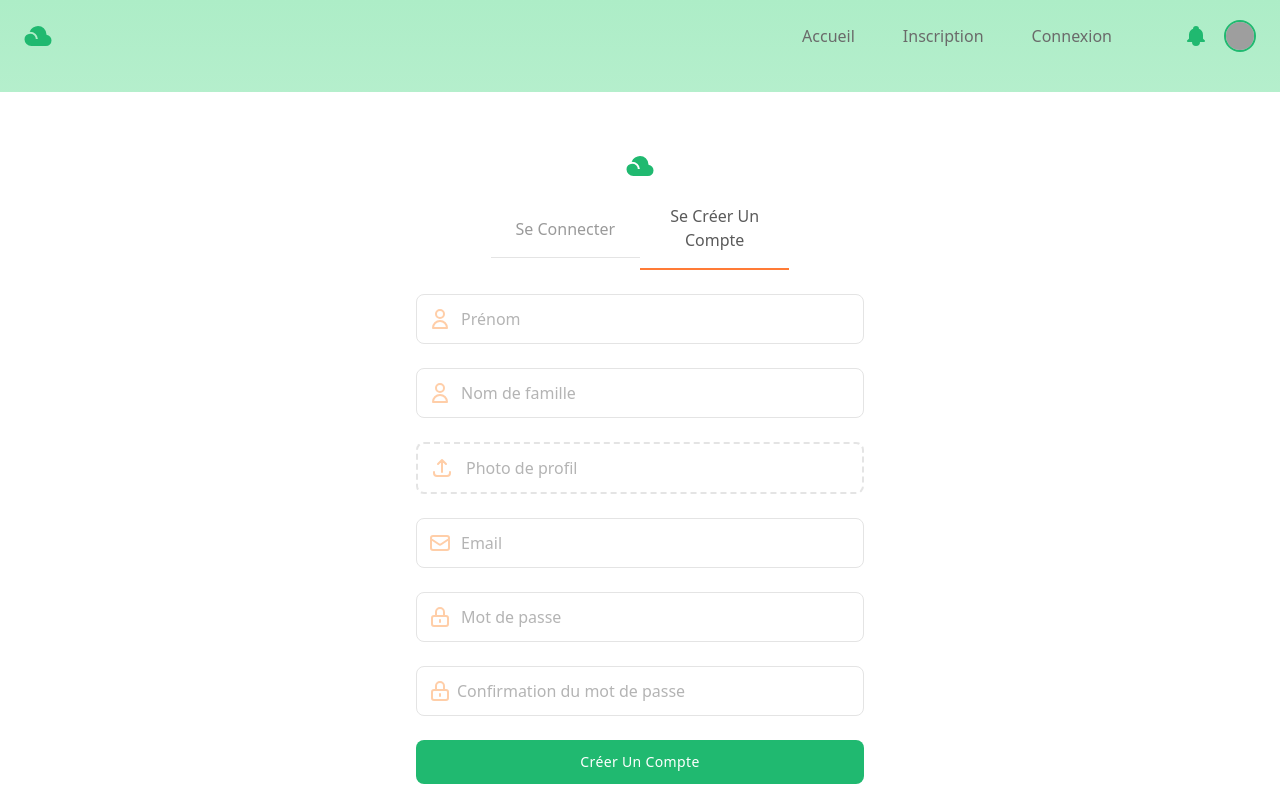
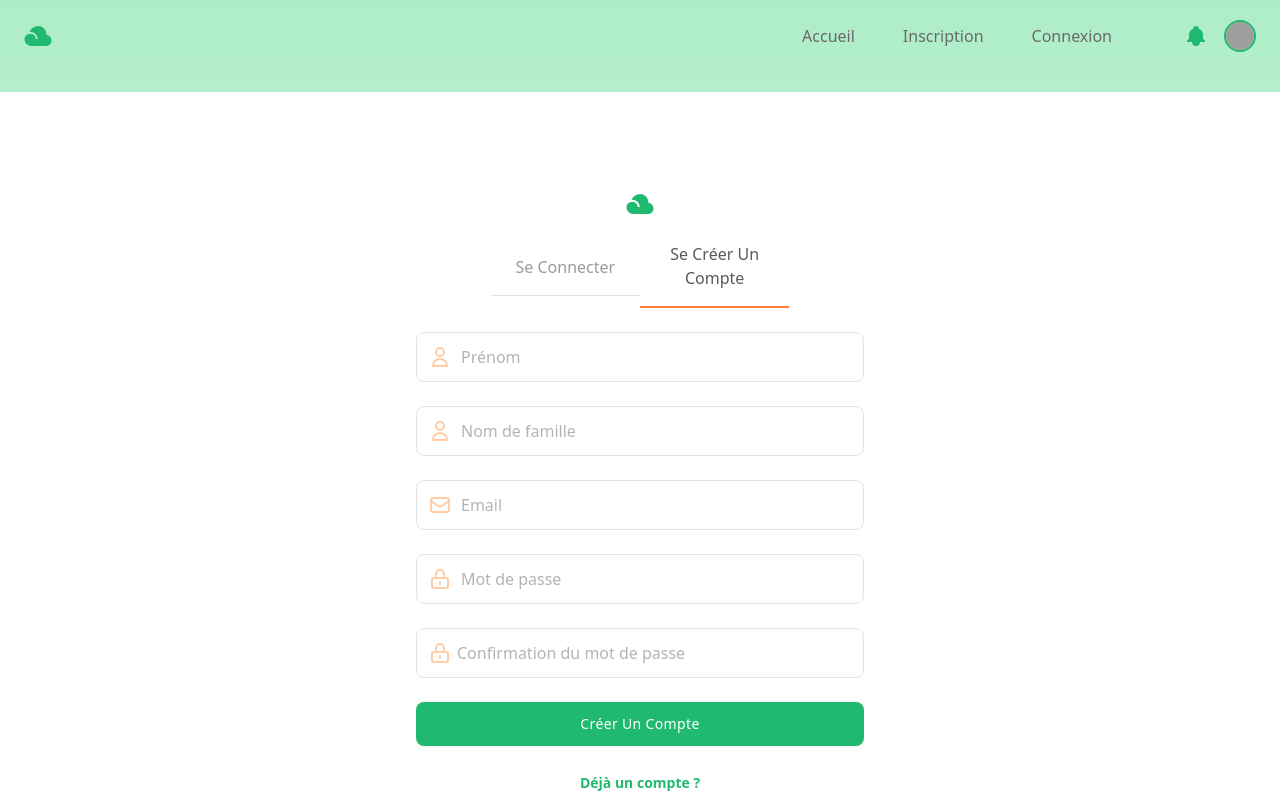
Before and after one commit to laurafeugene/site-voyage-front, a React (Vite) app: page /signup in a window 1280 px wide. Shown: the top 800 px of the page. Built offline with nearby package versions, Linux system fonts and the light colour scheme; grey boxes are pictures that could not be loaded.

Commit message:
:feat: add signup page with alert

```diff
--- a/src/axios.ts
+++ b/src/axios.ts
@@ -15,7 +15,7 @@ class Client {
 
   constructor() {
     this.axios = axios.create({
-      baseURL: 'https://qwikle-server.eddi.cloud/graphql',
+      baseURL: 'https://sea-turtle-app-8gaer.ondigitalocean.app/graphql',
     });
     this.intercept();
   }
--- a/src/components/App/RegisterForm/SignUp.tsx
+++ b/src/components/App/RegisterForm/SignUp.tsx
@@ -1,5 +1,6 @@
 import { useState } from 'react';
 import { NavLink } from 'react-router-dom';
+import { Tab } from '@headlessui/react';
 import { registerUser } from '../../../store/reducers/user';
 
 function SignUp() {
@@ -9,6 +10,8 @@ function SignUp() {
   const [password, setPassword] = useState('');
   const [confirmPassword, setConfirmPassword] = useState('');
   const [messageContent, setMessageContent] = useState('');
+  const [isSuccess, setIsSuccess] = useState(false); // Message de succès lorsqu'un compte est créé
+  const [isNotSucess, setisNotSucess] = useState(false); // Message d'erreur lorsqu'un compte n'est pas créé
 
   const handleFirstNameChange = (
     event: React.ChangeEvent<HTMLInputElement>
@@ -36,6 +39,11 @@ function SignUp() {
 
   const handleSubmit = async (event: React.FormEvent<HTMLFormElement>) => {
     event.preventDefault();
+    setTimeout(() => {
+      // setTimeout permet de déclencher une fonction après un certain temps
+      setIsSuccess(true);
+      setisNotSucess(true);
+    }, 2000); // 2 secondes
 
     // Check if password and confirm password are the same
     if (password === confirmPassword) {
@@ -55,7 +63,7 @@ function SignUp() {
         } else {
           // If account created : display a success message
           setMessageContent(
-            `${response.data.signUp.user.firstname}, votre compte à bien été créé !`
+            `${response.data.signUp.user.firstname}, votre compte a bien été créé !`
           );
 
           // Form cleaning
@@ -80,7 +88,6 @@ function SignUp() {
   return (
     <section className="bg-white dark:bg-gray-900">
       <div className="container flex items-center justify-center min-h-screen px-6 mx-auto">
-        <p className="pb-6 text-green-300">{messageContent}</p>
         <form onSubmit={handleSubmit} className="w-full max-w-md">
           <div className="flex justify-center mx-auto">
             <svg
@@ -94,7 +101,6 @@ function SignUp() {
               <path d="M253-135q-97 0-166.5-67.816Q17-270.631 17-367.491 17-448 73.52-501.5q56.52-53.5 137.5-53.5 80.98 0 137.48 48.5Q405-458 405-380h71q-3-95-78-171t-204-76q36-87 117.5-143t169.103-56q117.06 0 198.729 84Q761-658 770-543v24q80 12 126.5 64.182Q943-402.635 943-327.235 943-247 887-191q-56 56-136 56H253Z" />
             </svg>
           </div>
-
           <div className="flex items-center justify-center mt-6">
             <a
               href="/signin"
@@ -110,7 +116,54 @@ function SignUp() {
               Se créer un compte
             </a>
           </div>
+          {isSuccess ? (
+            <div className="flex w-full max-w-sm overflow-hidden bg-white rounded-lg shadow-md dark:bg-gray-800">
+              <div className="flex items-center justify-center w-12 bg-green">
+                <svg
+                  className="w-6 h-6 text-white fill-current"
+                  viewBox="0 0 40 40"
+                  xmlns="http://www.w3.org/2000/svg"
+                >
+                  <path d="M20 3.33331C10.8 3.33331 3.33337 10.8 3.33337 20C3.33337 29.2 10.8 36.6666 20 36.6666C29.2 36.6666 36.6667 29.2 36.6667 20C36.6667 10.8 29.2 3.33331 20 3.33331ZM16.6667 28.3333L8.33337 20L10.6834 17.65L16.6667 23.6166L29.3167 10.9666L31.6667 13.3333L16.6667 28.3333Z" />
+                </svg>
+              </div>
 
+              <div className="px-4 py-2 -mx-3">
+                <div className="mx-3">
+                  <span className="font-semibold text-green dark:text-emerald-400">
+                    Succès !
+                  </span>
+                  <p className="text-sm text-gray-600 dark:text-gray-200">
+                    {messageContent}
+                  </p>
+                </div>
+              </div>
+            </div>
+          ) : null}
+          {isNotSucess ? (
+            <div className="flex w-full max-w-sm overflow-hidden mt-6 bg-white rounded-lg shadow-md dark:bg-gray-800">
+              <div className="flex items-center justify-center w-12 bg-orange">
+                <svg
+                  className="w-6 h-6 text-white fill-white"
+                  viewBox="0 0 40 40"
+                  xmlns="http://www.w3.org/2000/svg"
+                >
+                  <path d="M20 3.33331C10.8 3.33331 3.33337 10.8 3.33337 20C3.33337 29.2 10.8 36.6666 20 36.6666C29.2 36.6666 36.6667 29.2 36.6667 20C36.6667 10.8 29.2 3.33331 20 3.33331ZM21.6667 28.3333H18.3334V25H21.6667V28.3333ZM21.6667 21.6666H18.3334V11.6666H21.6667V21.6666Z" />
+                </svg>
+              </div>
+
+              <div className="px-4 py-2 -mx-3">
+                <div className="mx-3">
+                  <span className="font-semibold text-orange dark:text-yellow-300">
+                    Attention !
+                  </span>
+                  <p className="text-sm text-gray-600 dark:text-gray-200">
+                    {messageContent}
+                  </p>
+                </div>
+              </div>
+            </div>
+          ) : null}
           <div className="relative flex items-center mt-6">
             <span className="absolute">
               <svg
@@ -128,7 +181,6 @@ function SignUp() {
                 />
               </svg>
             </span>
-
             <input
               type="text"
               className="block w-full py-3 text-gray-700 bg-white border rounded-lg px-11 dark:bg-gray-900 dark:text-gray-300 dark:border-gray-600 focus:border-green-400 dark:focus:border-green-300 focus:ring-green-300 focus:outline-none focus:ring focus:ring-opacity-40"
@@ -169,30 +221,6 @@ function SignUp() {
               onChange={handleLastNameChange}
             />
           </div>
-          {/* Download photo - need to change */}
-          <label
-            htmlFor="dropzone-file"
-            className="flex items-center px-3 py-3 mx-auto mt-6 text-center bg-white border-2 border-dashed rounded-lg cursor-pointer dark:border-gray-600 dark:bg-gray-900"
-          >
-            <svg
-              xmlns="http://www.w3.org/2000/svg"
-              className="w-6 h-6 text-gray-300 dark:text-gray-500"
-              fill="none"
-              viewBox="0 0 24 24"
-              stroke="#ffcea8"
-              strokeWidth="2"
-            >
-              <path
-                strokeLinecap="round"
-                strokeLinejoin="round"
-                d="M4 16v1a3 3 0 003 3h10a3 3 0 003-3v-1m-4-8l-4-4m0 0L8 8m4-4v12"
-              />
-            </svg>
-
-            <h2 className="mx-3 text-gray-400">Photo de profil</h2>
-
-            <input id="dropzone-file" type="file" className="hidden" />
-          </label>
 
           <div className="relative flex items-center mt-6">
             <span className="absolute">
--- a/src/store/reducers/budget.ts
+++ b/src/store/reducers/budget.ts
@@ -9,15 +9,18 @@ export interface BudgetProps {
 
 export async function getBudget() {
   try {
-    const response = await axios.post('https://qwikle-server.eddi.cloud/', {
-      query: `query Query
+    const response = await axios.post(
+      'https://sea-turtle-app-8gaer.ondigitalocean.app/graphql',
+      {
+        query: `query Query
             ($date: Date!, $activitiesByDateId: Int!, $travelId: Int!) {
             activitiesByDate(date: $date, id: $activitiesByDateId) {
                 price
             }
             }
             `,
-    });
+      }
+    );
     return response.data.data.activitiesByDate;
   } catch (error) {}
 }
```
Also changed, not shown: 2 other files (tests, documents, lock files or other folders).
